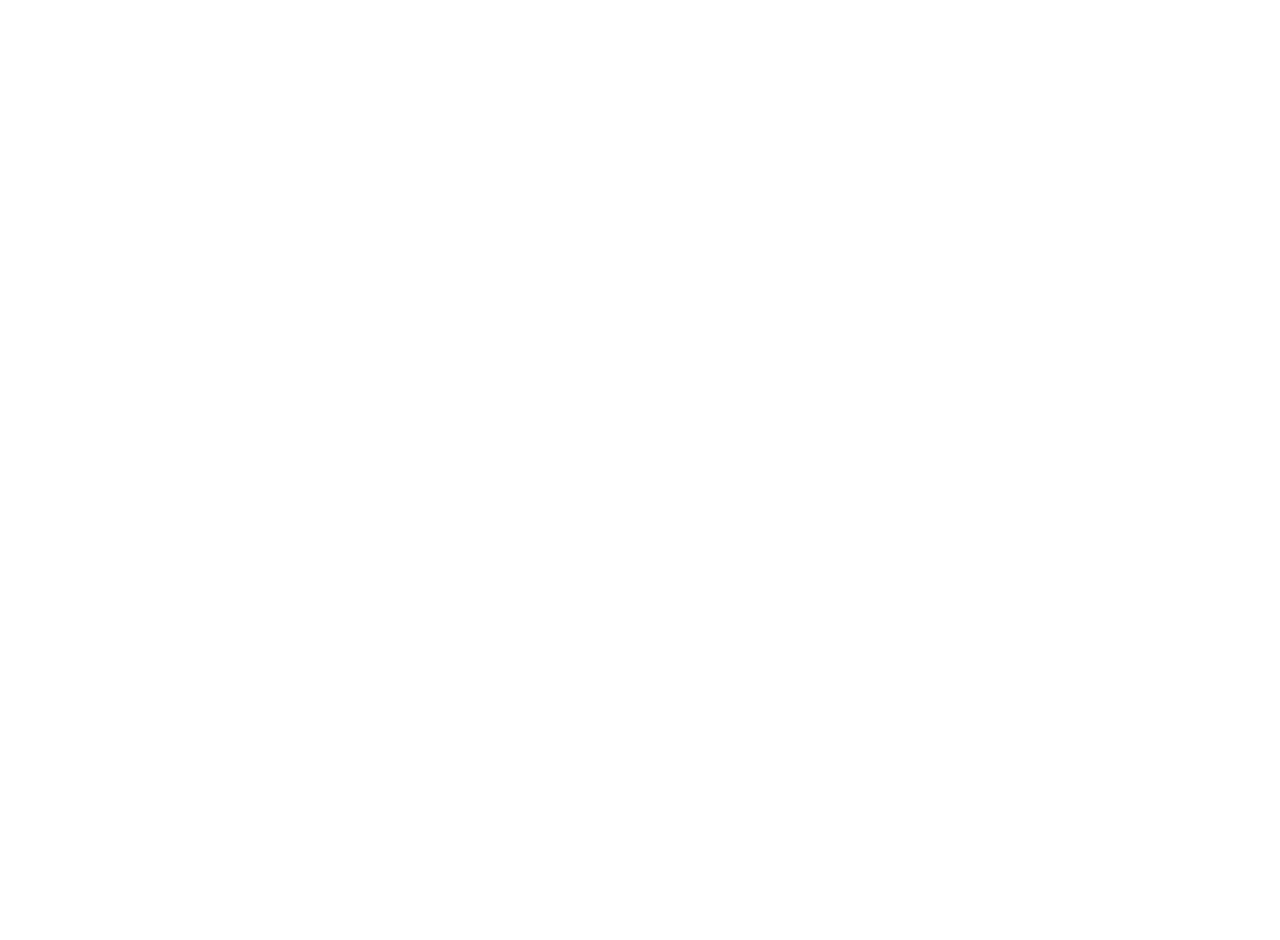
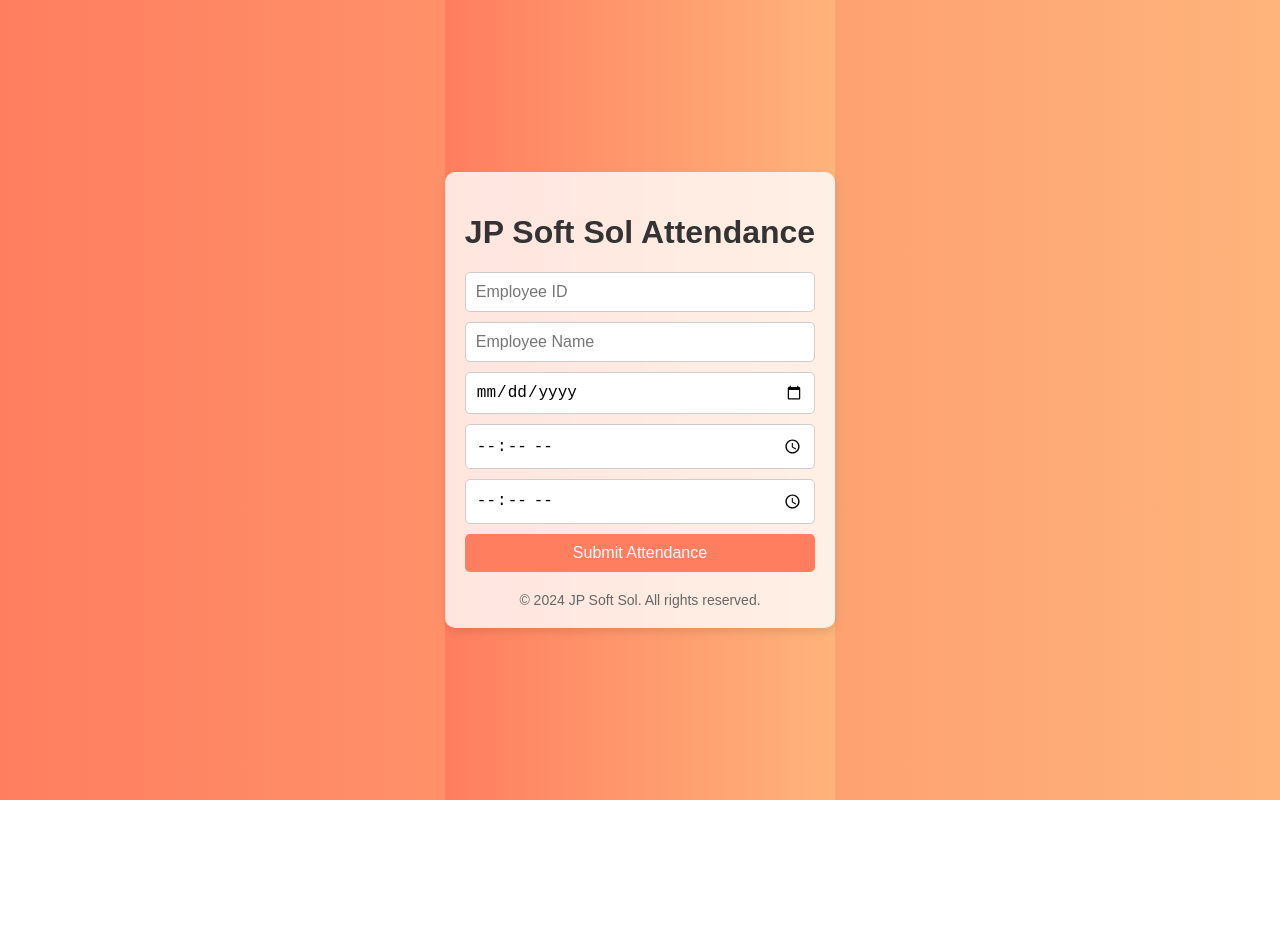
Before and after one commit to Happysingh521/repo1, a plain HTML site: page index.html in a window 1280 px wide. After the commit the page ends 800 px from the top, so only its background shows below. Drawn offline with Linux system fonts and the light colour scheme.

Commit message:
Update index.html

```diff
--- a/index.html
+++ b/index.html
@@ -1,18 +1,109 @@
-<html>
+<!DOCTYPE html>
+<html lang="en">
 <head>
-<title>Example of marquee tag</title>
+    <meta charset="UTF-8">
+    <meta name="viewport" content="width=device-width, initial-scale=1.0">
+    <title>Attendance - JP Soft Sol</title>
+    <style>
+        body, html {
+            height: 100%;
+            margin: 0;
+            font-family: Arial, Helvetica, sans-serif;
+            background: linear-gradient(to right, #ff7e5f, #feb47b);
+            display: flex;
+            justify-content: center;
+            align-items: center;
+        }
+
+        .container {
+            background: rgba(255, 255, 255, 0.8);
+            padding: 20px;
+            border-radius: 10px;
+            box-shadow: 0 4px 8px rgba(0, 0, 0, 0.1);
+            text-align: center;
+        }
+
+        h1 {
+            color: #333;
+        }
+
+        form {
+            display: flex;
+            flex-direction: column;
+            gap: 10px;
+        }
+
+        input[type="text"], input[type="password"], input[type="date"], input[type="time"] {
+            padding: 10px;
+            border: 1px solid #ccc;
+            border-radius: 5px;
+            font-size: 16px;
+        }
+
+        input[type="submit"] {
+            padding: 10px;
+            border: none;
+            border-radius: 5px;
+            background-color: #ff7e5f;
+            color: white;
+            font-size: 16px;
+            cursor: pointer;
+            transition: background-color 0.3s ease;
+        }
+
+        input[type="submit"]:hover {
+            background-color: #feb47b;
+        }
+
+        .footer {
+            margin-top: 20px;
+            font-size: 14px;
+            color: #666;
+        }
+
+        .notification {
+            display: none;
+            background-color: #4caf50;
+            color: white;
+            padding: 10px;
+            border-radius: 5px;
+            position: absolute;
+            top: 20px;
+            right: 20px;
+            z-index: 1000;
+            box-shadow: 0 4px 8px rgba(0, 0, 0, 0.1);
+        }
+    </style>
 </head>
 <body>
-<center><marquee width=50%>
-<img src=1.jpg height=100 width=100>
-<img src=2.jpg height=100 width=100>
-<img src=3.jpg height=100 width=100>
-</marquee></center>
-<br><br>
-<center><marquee height=100% direction=up>
-<img src=1.jpg height=100 width=100><br>
-<img src=2.jpg height=100 width=100><br>
-<img src=3.jpg height=100 width=100><br>
-</marquee>
+    <div class="container">
+        <h1>JP Soft Sol Attendance</h1>
+        <form id="attendanceForm" action="#" method="post" onsubmit="showNotification(event)">
+            <input type="text" name="employee_id" placeholder="Employee ID" required>
+            <input type="text" name="employee_name" placeholder="Employee Name" required>
+            <input type="date" name="date" required>
+            <input type="time" name="check_in" required>
+            <input type="time" name="check_out" required>
+            <input type="submit" value="Submit Attendance">
+        </form>
+        <div class="footer">
+            &copy; 2024 JP Soft Sol. All rights reserved.
+        </div>
+    </div>
+    <div id="notification" class="notification">
+        Attendance marked successfully!
+    </div>
+
+    <script>
+        function showNotification(event) {
+            event.preventDefault();
+            var notification = document.getElementById('notification');
+            notification.style.display = 'block';
+            setTimeout(function() {
+                notification.style.display = 'none';
+                document.getElementById('attendanceForm').reset();
+            }, 3000);
+        }
+    </script>
 </body>
 </html>
```
